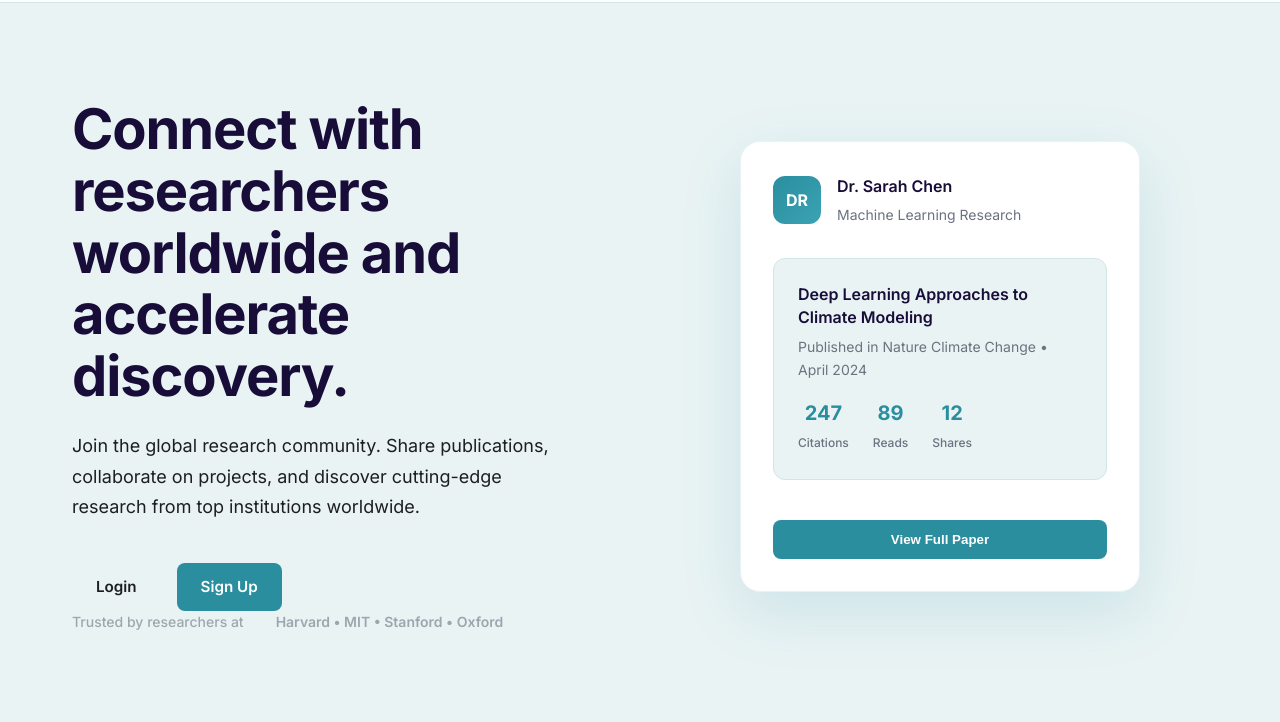
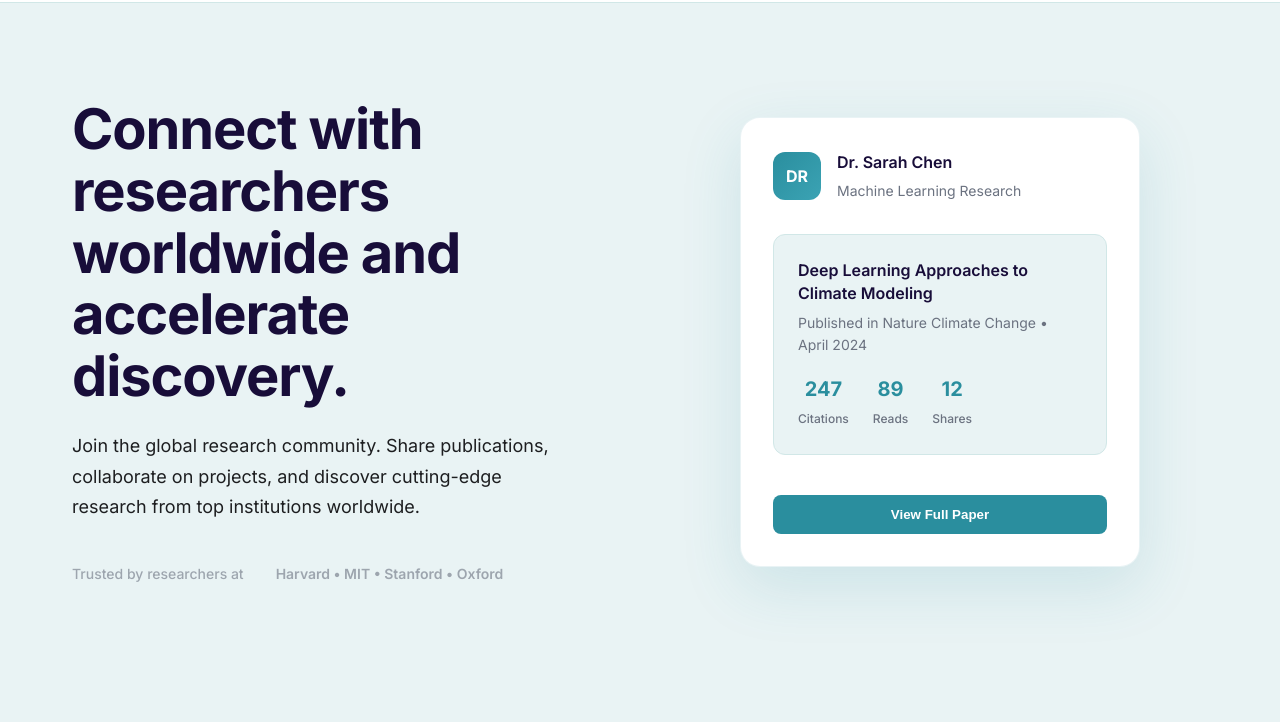
Before and after one commit to hma26/rdt, a plain HTML site: page index.html in a window 1280 px wide. Shown: the part 78-800 px from the top of the page. Drawn offline with Linux system fonts and the light colour scheme.

Commit message:
Update index.html

```diff
--- a/index.html
+++ b/index.html
@@ -35,10 +35,7 @@
         <h1>Connect with researchers worldwide and accelerate discovery.</h1>
         <p>Join the global research community. Share publications, collaborate on projects, and discover cutting-edge research from top institutions worldwide.</p>
 
-        <div class="nav-actions">
-        <a href="login.html" class="btn btn-login">Login</a>
-        <a href="signup.html" class="btn btn-primary">Sign Up</a>
-      </div>
+
 
 
         <div class="trust-badges">
```
